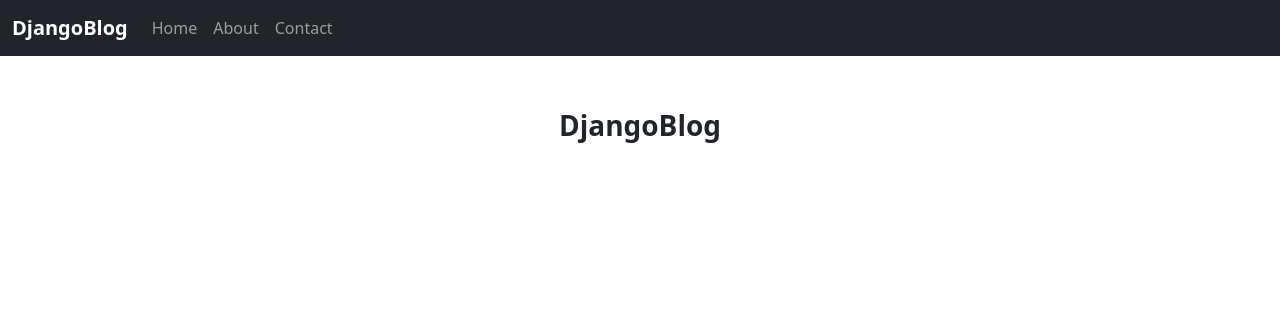
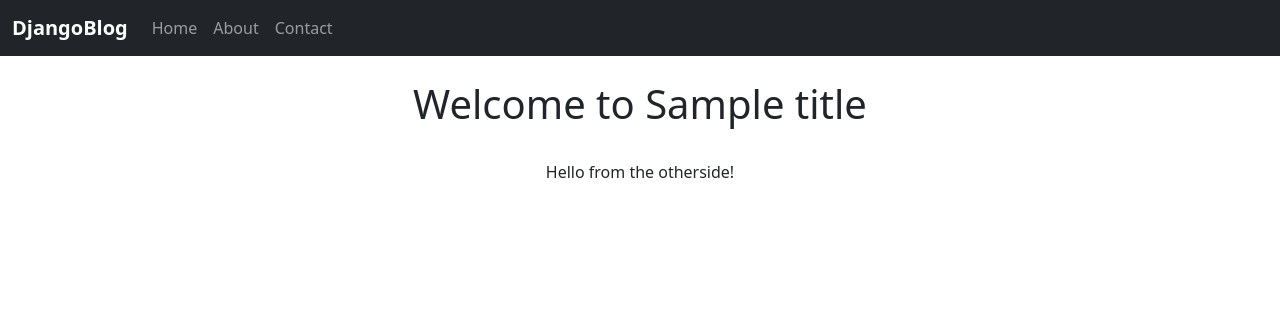
Before and after one commit to bindiyamagar6-prog/djangoblog, a Django app: template blog/templates/blog/home.html in a window 1280 px wide. Shown: the top 316 px of the page. Run offline with Django 5.2, Linux system fonts and the light colour scheme; the template is opened without the code that fills it: most values are stand-ins (such as "Sample title", 1, 10 or a date in 2020).

Commit message:
Post blog/models.py

```diff
--- a/blog/templates/blog/about.html
+++ b/blog/templates/blog/about.html
@@ -5,6 +5,6 @@
 {% block content %}
 <div class="text-center">
   <h1>About {{ title }}</h1><br>
-  <p>About us</p>
+  <p>We are creating a blog</p>
 </div>
 {% endblock %}
--- a/blog/templates/blog/contact.html
+++ b/blog/templates/blog/contact.html
@@ -5,6 +5,6 @@
 {% block content %}
 <div class="text-center">
   <h1>Contact {{ title }}</h1><br>
-  <p>Contact us</p>
+  <p>Fell free to ask anything!!</p>
 </div>
 {% endblock %}
--- a/blog/templates/blog/home.html
+++ b/blog/templates/blog/home.html
@@ -1,7 +1,8 @@
 {% extends 'blog/base.html' %}
 
 {% block content %}
-<div class="text-center mt-5">
-    <a class="navbar-brand fw-bold fs-3" href="{% url 'home' %}">DjangoBlog</a>
+<div class="text-center">
+    <h1> Welcome to {{ title }}</h1><br>
+    <p>Hello from the otherside!</p>
 </div>
 {% endblock %}
--- a/blog/views.py
+++ b/blog/views.py
@@ -2,10 +2,10 @@ from django.http import HttpResponse
 from django.shortcuts import render
 
 def home(request):
-    return render(request, "blog/home.html", {"team":"Welcome to djangoBlog"})
+    return render(request, "blog/home.html", {"title":"DjangoBlog"})
 
 def about(request):
-    return render(request, "blog/about.html", {"team": "Us"})
+    return render(request, "blog/about.html", {"title": "Us"})
 
 def contact(request):
-    return render(request, "blog/contact.html", {"team": "Us"})
+    return render(request, "blog/contact.html", {"title": "Us"})
```
Also changed, not shown: blog/models.py (+13 -0 lines), blog/migrations/0002_post_slug_post_status.py (added), djangodatabase.png (added).
